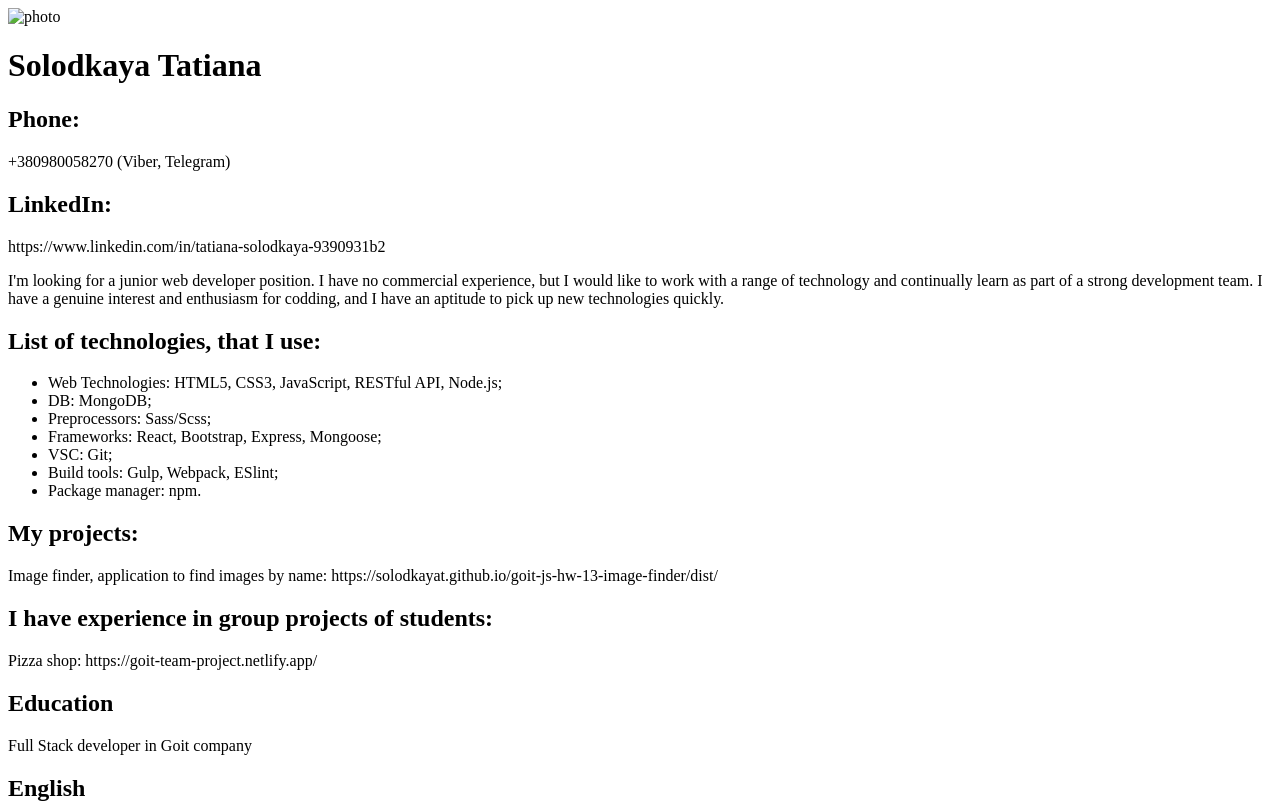
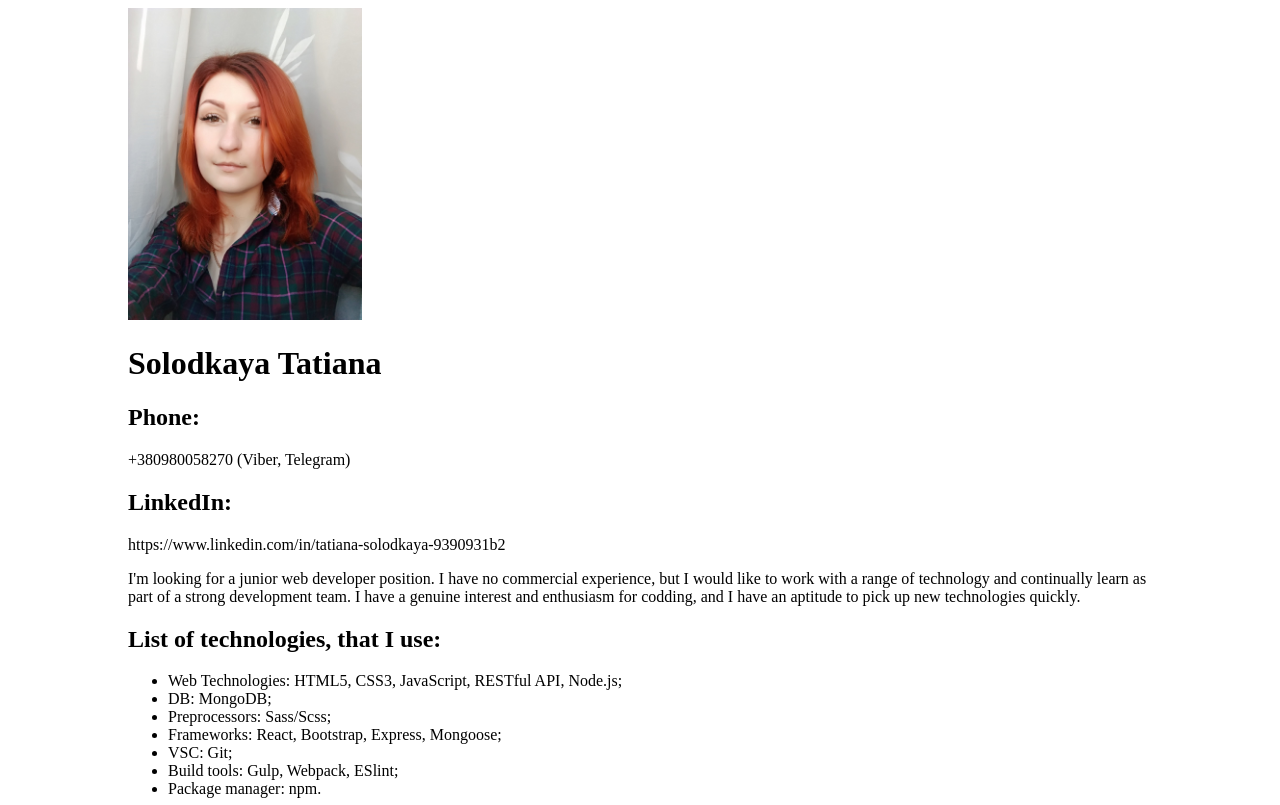
Before and after one commit to SolodkayaT/rsschool-cv, a plain HTML site: page index.html in a window 1280 px wide. Shown: the top 805 px of the page. Drawn offline with Linux system fonts and the light colour scheme; the site is published under a folder, as on GitHub Pages, so addresses that start at the root find nothing.

Commit message:
refactor: change path for image and css files

```diff
--- a/index.html
+++ b/index.html
@@ -3,14 +3,14 @@
   <head>
     <meta charset="UTF-8" />
     <meta name="viewport" content="width=device-width, initial-scale=1.0" />
-    <link rel="stylesheet" href="/css/style.css" />
+    <link rel="stylesheet" href="css/style.css" />
     <title>Solodkaya Tatiana</title>
   </head>
   <body>
     <main class="main-container">
       <header>
         <img
-          src="/images/IMG_20180409_123055.jpg"
+          src="images/IMG_20180409_123055.jpg"
           alt="photo"
           width="234"
           height="312"
```
